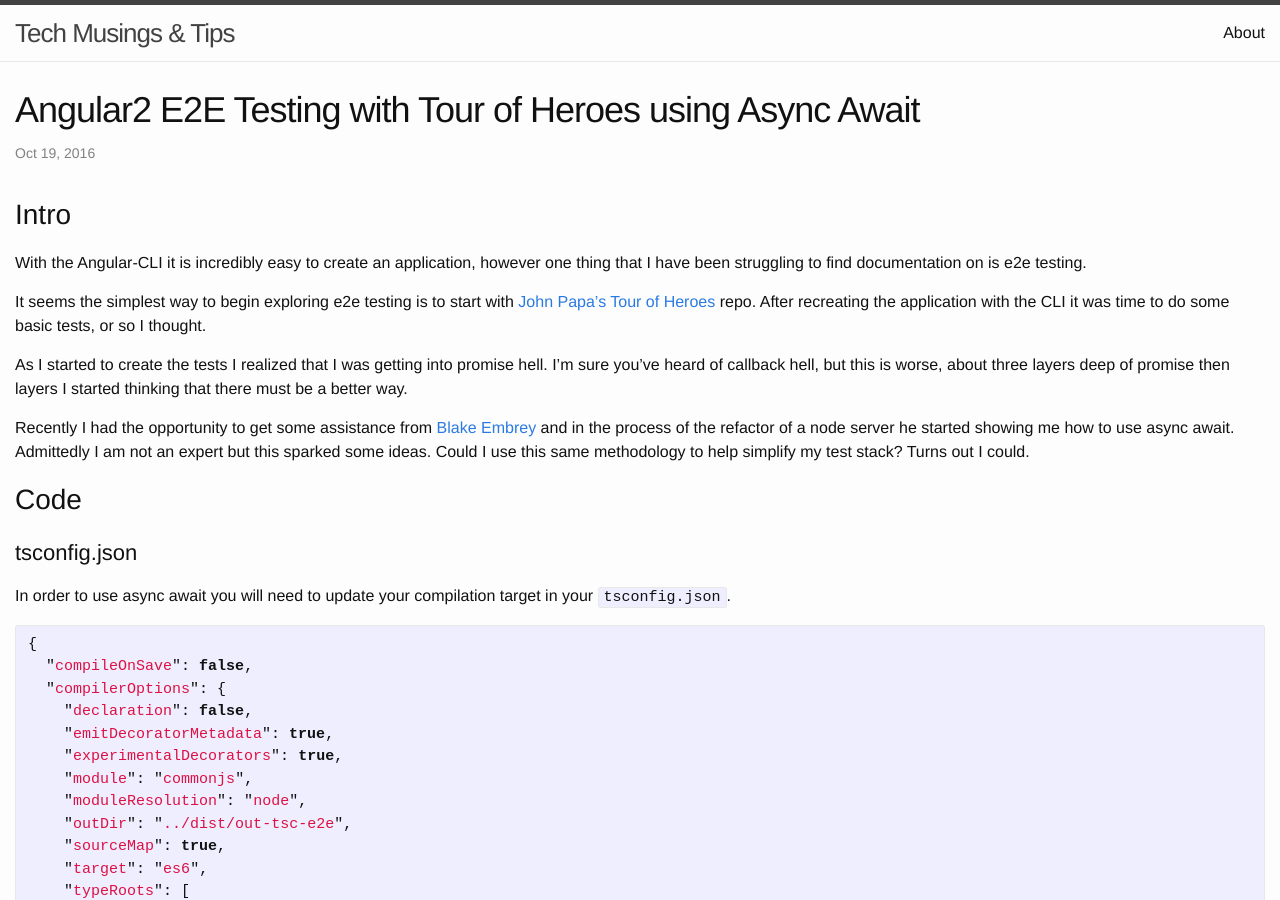
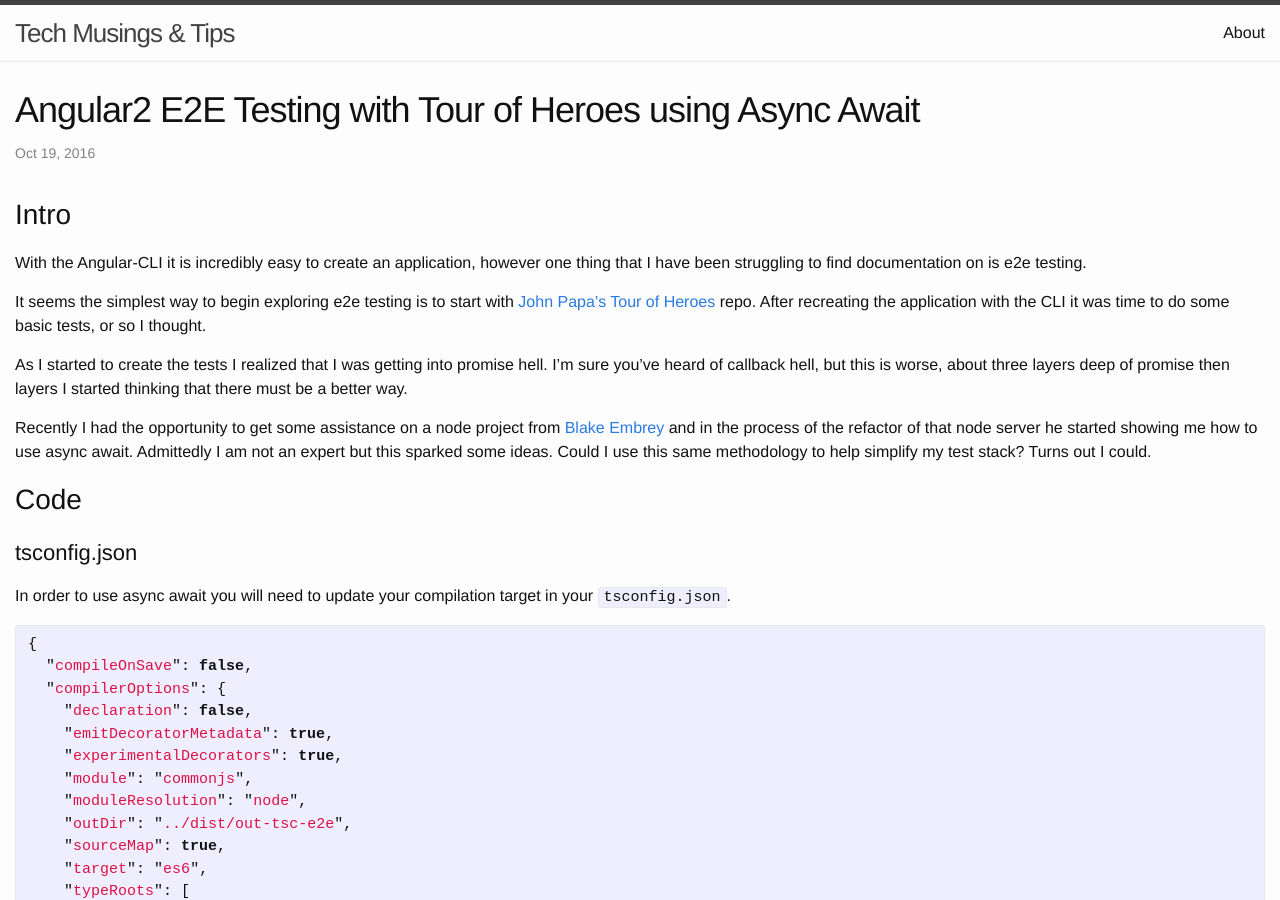
Before and after one commit to zackarychapple/zackarychapple.github.io, a Jekyll site: the page built from _posts/2016-10-19-angular2-e2e-testing.markdown, in a window 1280 px wide and 900 px high. Built offline with Jekyll 4.4.1, drawn with Linux system fonts in a browser that asks for light colours.

Commit message:
chore(formatting): correcting formatting

```diff
--- a/_posts/2016-10-19-angular2-e2e-testing.markdown
+++ b/_posts/2016-10-19-angular2-e2e-testing.markdown
@@ -15,11 +15,12 @@ After recreating the application with the CLI it was time to do some basic tests
 As I started to create the tests I realized that I was getting into promise hell. I’m sure you’ve heard of callback hell,
 but this is worse, about three layers deep of promise then layers I started thinking that there must be a better way.
 
-Recently I had the opportunity to get some assistance from [Blake Embrey][blake] and in the process of the refactor
-of a node server he started showing me how to use async await.  Admittedly I am not an expert but this sparked some ideas.
+Recently I had the opportunity to get some assistance on a node project from [Blake Embrey][blake] and in the process of
+the refactor of that node server he started showing me how to use async await.  Admittedly I am not an expert but this sparked some ideas.
 Could I use this same methodology to help simplify my test stack?  Turns out I could.
 
 ## Code
+
 ### tsconfig.json
 
 In order to use async await you will need to update your compilation target in your `tsconfig.json`.
```
